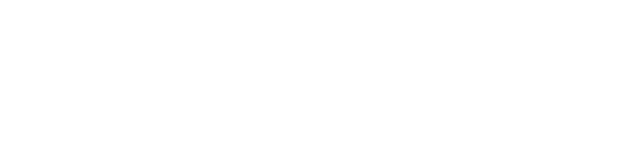
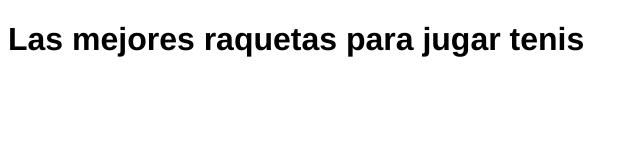
Before and after one commit to LUISPINTO90/TenisShop, a plain HTML site: page index.html in a window 1280 px wide. Shown: the whole page, without its empty margins (0-640 px from the left). Drawn offline with Linux system fonts and the light colour scheme.

Commit message:
chore: testing Helvetica Neue font in github pages

```diff
--- /dev/null
+++ b/globals.css
@@ -0,0 +1,3 @@
+* {
+  font-family: "Helvetica Neue", consolas;
+}
--- a/index.html
+++ b/index.html
@@ -3,7 +3,11 @@
   <head>
     <meta charset="UTF-8" />
     <meta name="viewport" content="width=device-width, initial-scale=1.0" />
+    <!-- CSS -->
+    <link rel="stylesheet" href="globals.css" />
     <title>Document</title>
   </head>
-  <body></body>
+  <body>
+    <h1>Las mejores raquetas para jugar tenis</h1>
+  </body>
 </html>
```
